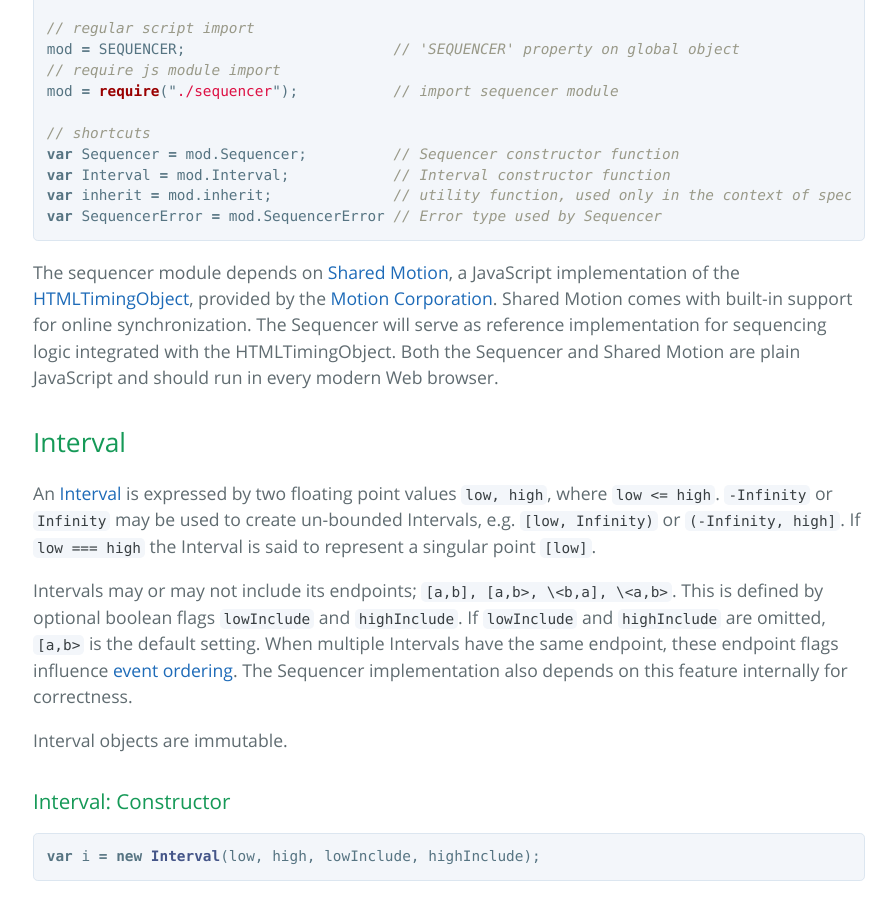
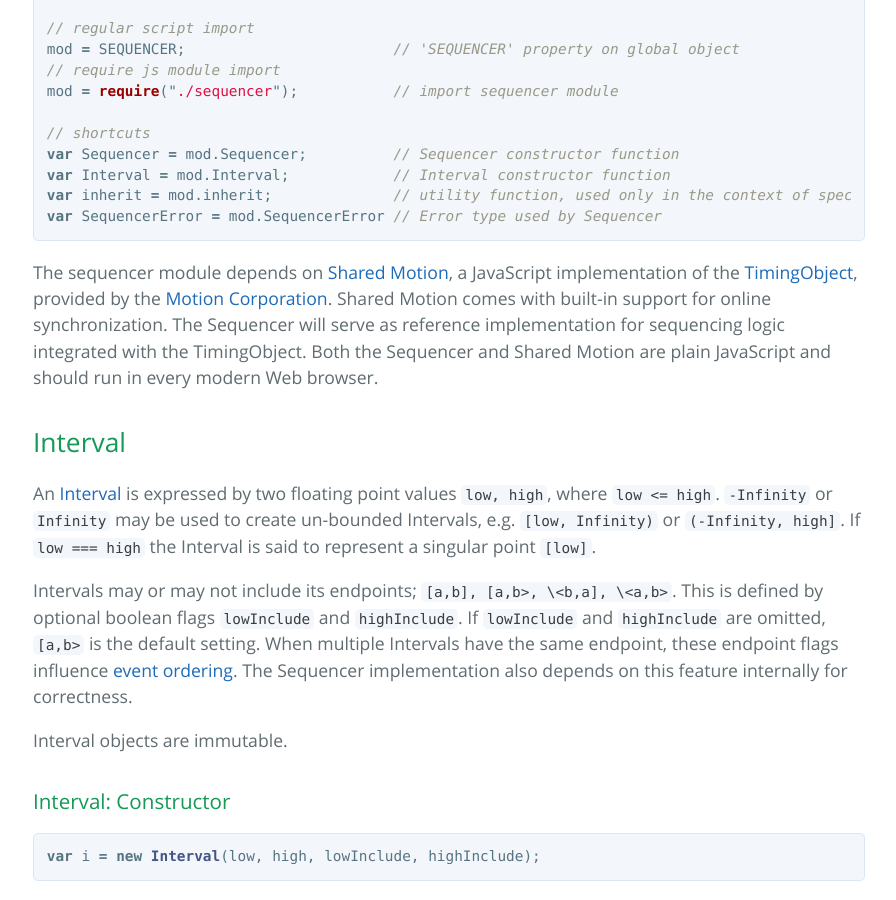
Before and after one commit to webtiming/sequencer, a Jekyll site: the page built from docs.md, in a window 1280 px wide and 900 px high, scrolled down 1547 px. Shown: the whole window, without its empty margins (191-1087 px from the left). Built offline with Jekyll 4.4.1, drawn with Linux system fonts in a browser that asks for light colours; Markdown is read by kramdown in place of the engine named in the settings.

Commit message:
fixed text in index demo

````diff
--- a/docs.md
+++ b/docs.md
@@ -51,7 +51,7 @@ var inherit = mod.inherit;              // utility function, used only in the co
 var SequencerError = mod.SequencerError // Error type used by Sequencer
 ```
 
-The sequencer module depends on [Shared Motion](http://motioncorporation.com), a JavaScript implementation of the [HTMLTimingObject](http://webtiming.github.io/timingobject), provided by the [Motion Corporation](http://motioncorporation.com). Shared Motion comes with built-in support for online synchronization. The Sequencer will serve as reference implementation for sequencing logic integrated with the HTMLTimingObject. Both the Sequencer and Shared Motion are plain JavaScript and should run in every modern Web browser.
+The sequencer module depends on [Shared Motion](http://motioncorporation.com), a JavaScript implementation of the [TimingObject](http://webtiming.github.io/timingobject), provided by the [Motion Corporation](http://motioncorporation.com). Shared Motion comes with built-in support for online synchronization. The Sequencer will serve as reference implementation for sequencing logic integrated with the TimingObject. Both the Sequencer and Shared Motion are plain JavaScript and should run in every modern Web browser.
 
 
 
````
